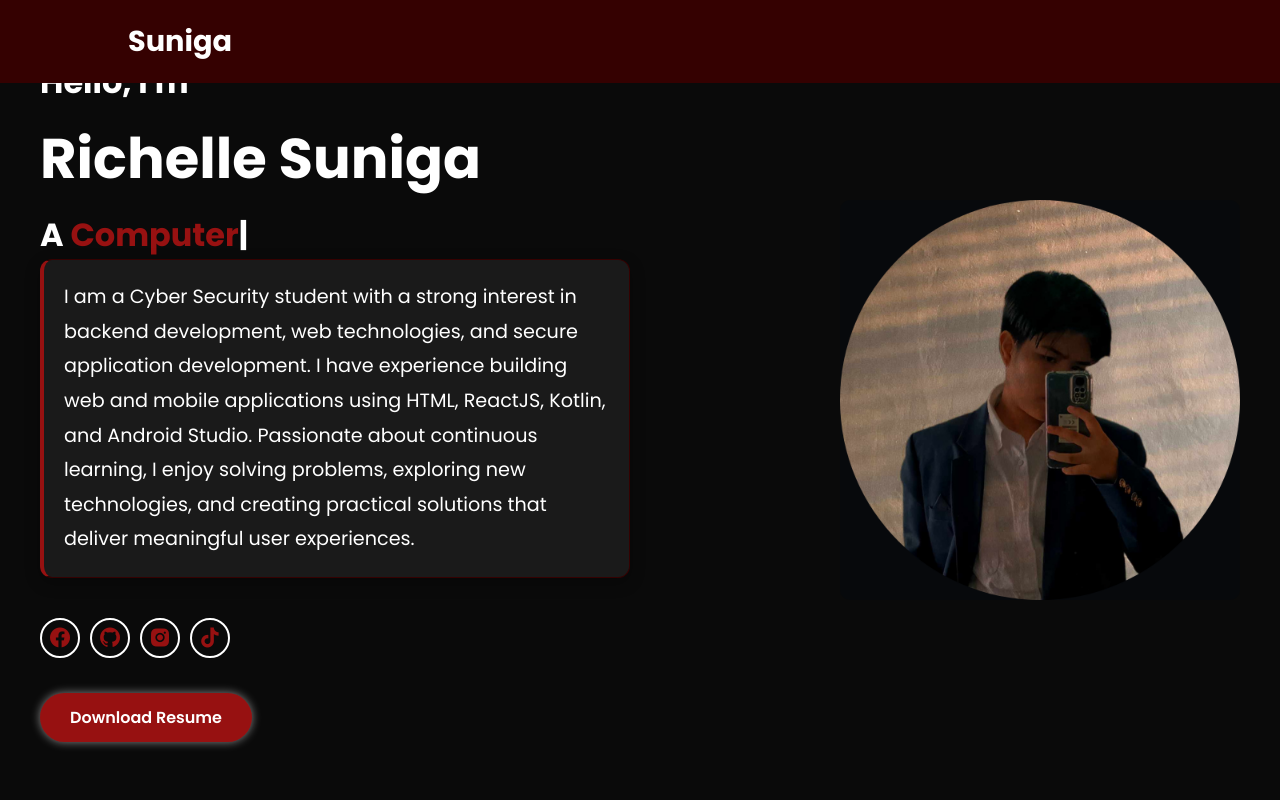
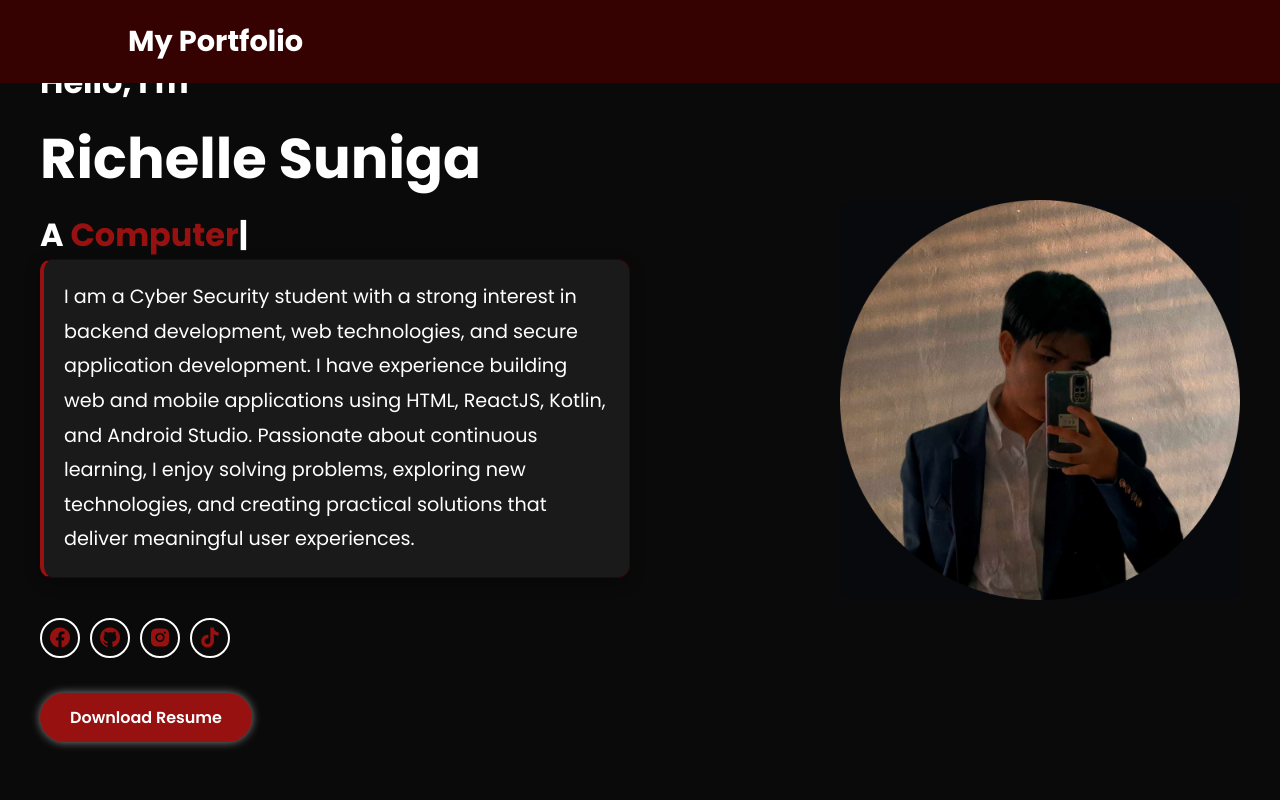
Before and after one commit to s-richie/portfolio, a React (Vite) app: page / in a window 1280 px wide. Shown: the top 800 px of the page. Built offline with nearby package versions, Linux system fonts and the light colour scheme.

Commit message:
changed header title

```diff
--- a/src/App.jsx
+++ b/src/App.jsx
@@ -288,7 +288,7 @@ function App() {
     <>
       {/* ── Header ── */}
       <header className="header">
-        <a href="#home" className="logo" onClick={(e) => goTo(e, 'home')}>Suniga</a>
+        <a href="#home" className="logo" onClick={(e) => goTo(e, 'home')}>My Portfolio</a>
         <button id="toggle-btn" aria-label="Menu" onClick={() => setMenuOpen((o) => !o)}>
           <i className="bx bx-menu"></i>
         </button>
```
